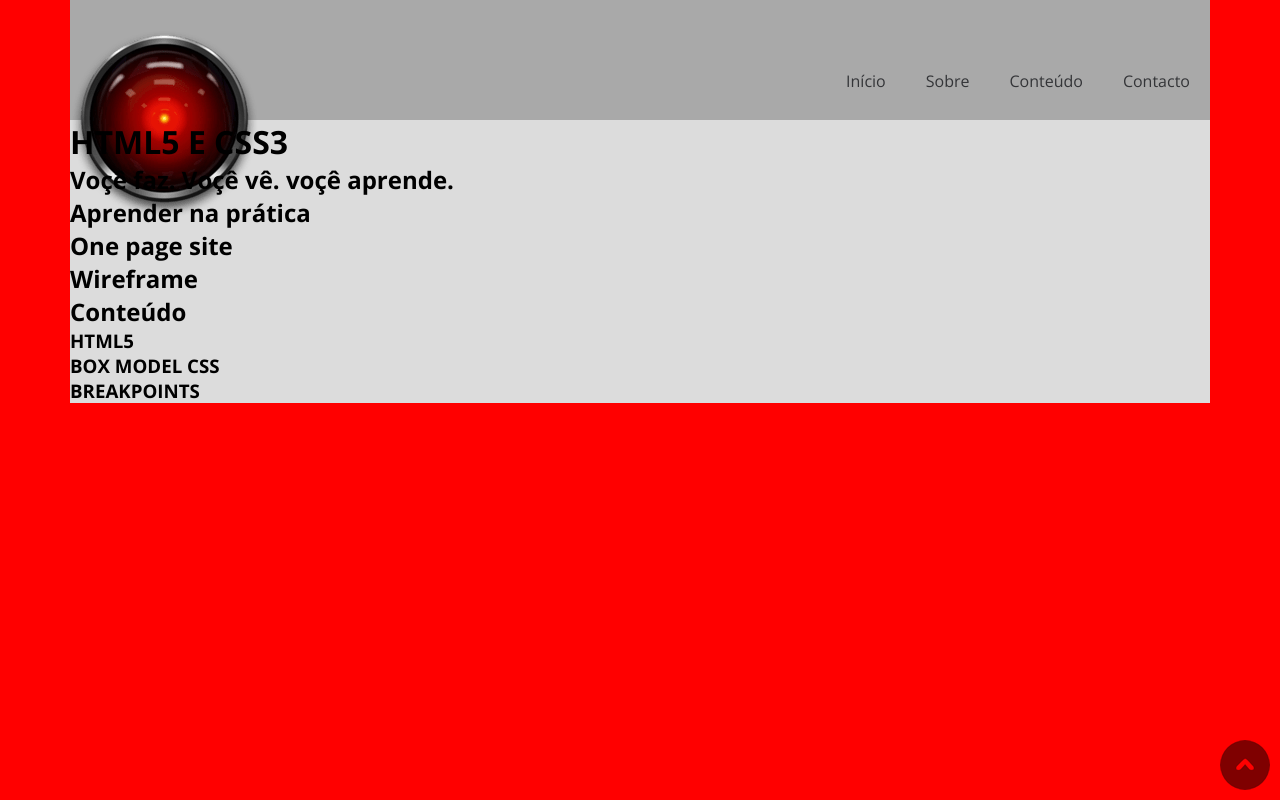
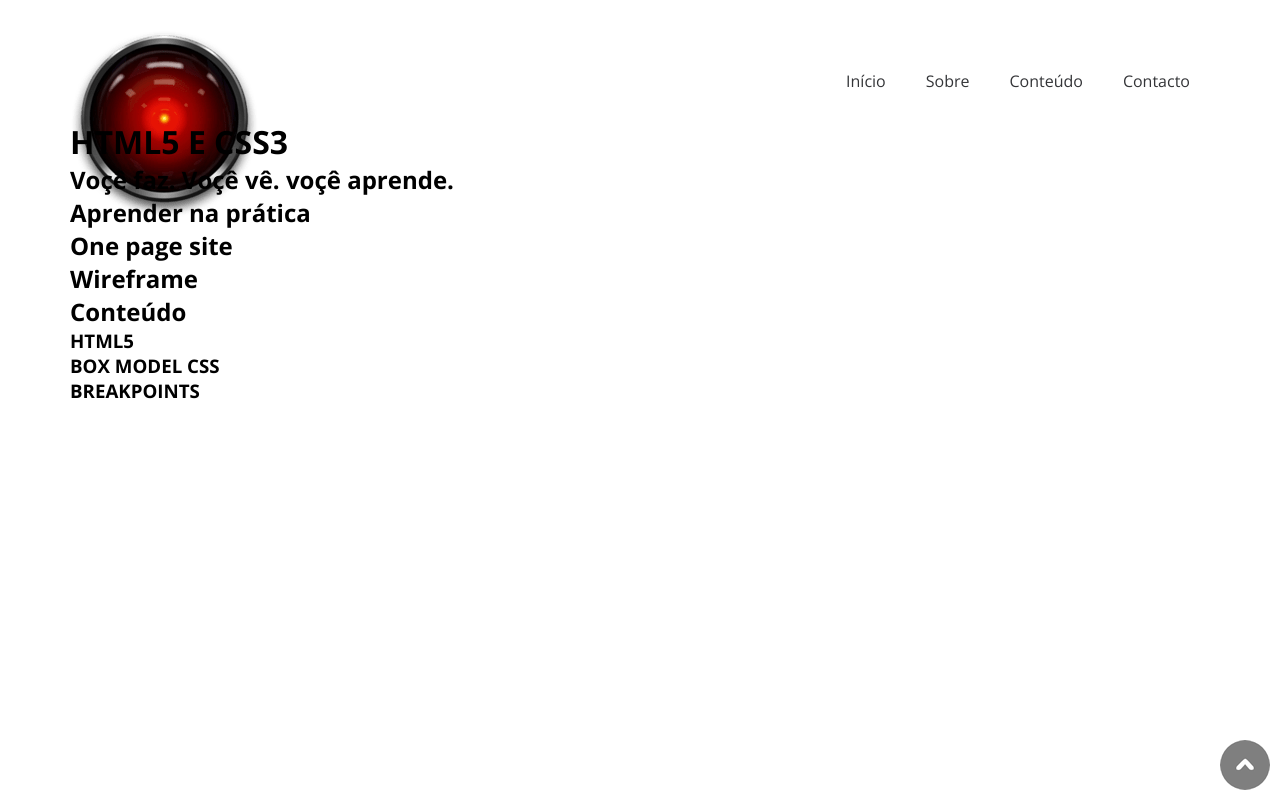
Before and after one commit to RicardoCossa/html5css3, a plain HTML site: page index.html in a window 1280 px wide. Drawn offline with nearby package versions, Linux system fonts and the light colour scheme.

Commit message:
remoção de background

```diff
--- a/style.css
+++ b/style.css
@@ -19,7 +19,6 @@ body {
 /* Layout */
 .container {
     margin: 0 auto;
-    background-color: #dcdcdc;
 }
 
 #topo {
@@ -31,7 +30,6 @@ body {
 .flex {
     display: flex;
     justify-content: space-between;
-    background-color: #a9a9a9;
 }
 
 /* Smartphone Portrait >>>>>>>>>>>>>>>>>>>>>>>>>>>>>>>>>>>>>*/
@@ -80,10 +78,6 @@ nav ul li a {
 }
 /* Smartphone Londscape >>>>>>>>>>>>>>>>>>>>>>>>>>>>>>>>>>>>>*/
 @media (min-width: 576px){
-    body {
-        background: #0ff;
-    }
-
     /* Layout */
     .container {
         max-width: 540px;
@@ -91,10 +85,6 @@ nav ul li a {
 }
 /* Tablet Portrait >>>>>>>>>>>>>>>>>>>>>>>>>>>>>>>>>>>>>*/
 @media (min-width: 768px) {
-    body {
-        background-color: #ff0;
-    }
-
     /* Layout */
     .container {
         max-width: 720px;
@@ -102,10 +92,6 @@ nav ul li a {
 }
 /* Tablet Londscape >>>>>>>>>>>>>>>>>>>>>>>>>>>>>>>>>>>>>*/
 @media (min-width: 992px) {
-     body {
-         background-color: #f60;
-     }
-
      /* Layout*/
      .container {
          max-width: 960px;
@@ -113,10 +99,6 @@ nav ul li a {
 }
 /* PC >>>>>>>>>>>>>>>>>>>>>>>>>>>>>>>>>>>>>*/
 @media (min-width: 1200px) {
-    body {
-        background-color: #ff0000;
-    }
-
     /* Layout */
     .container {
         max-width: 1140px;
```
